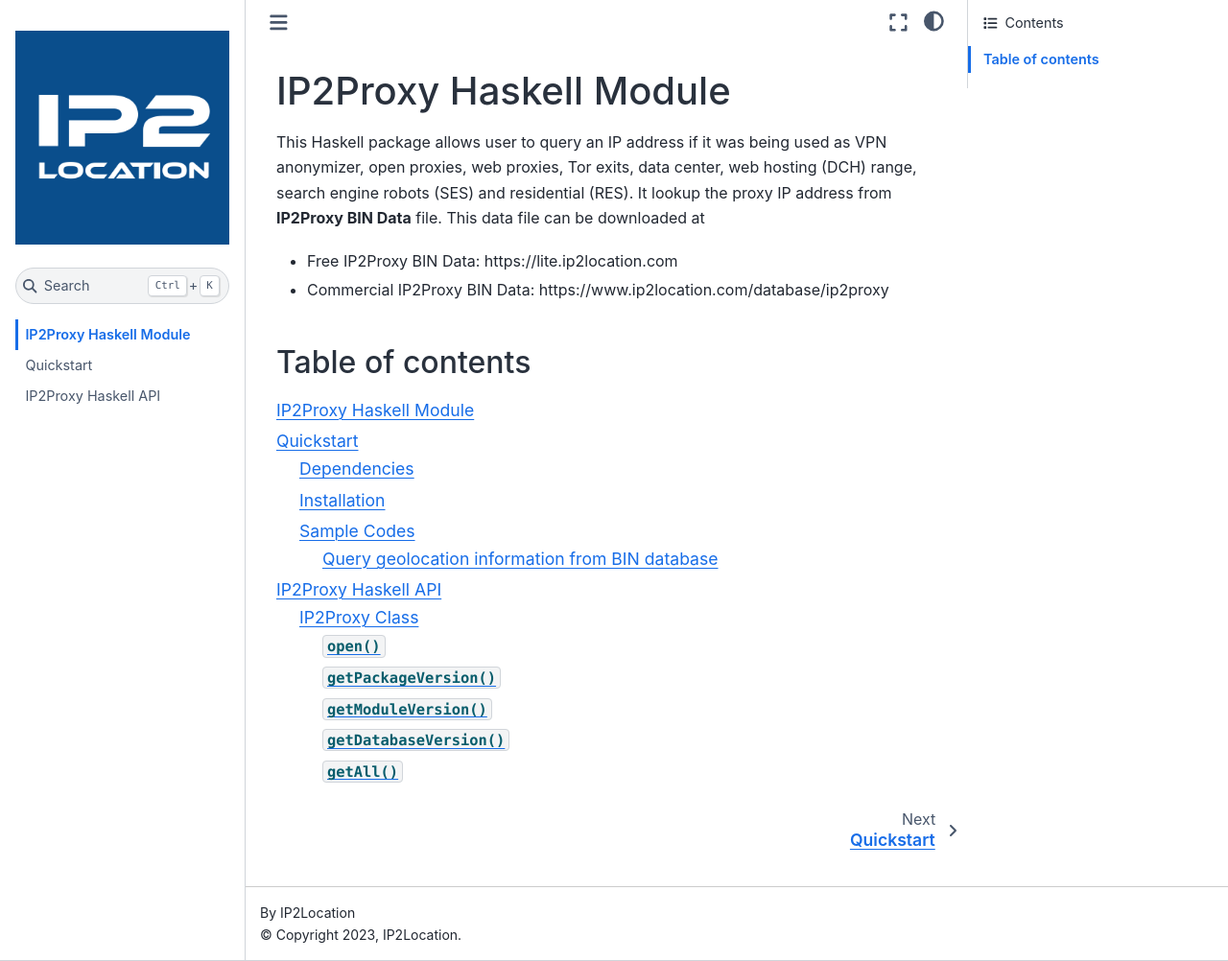
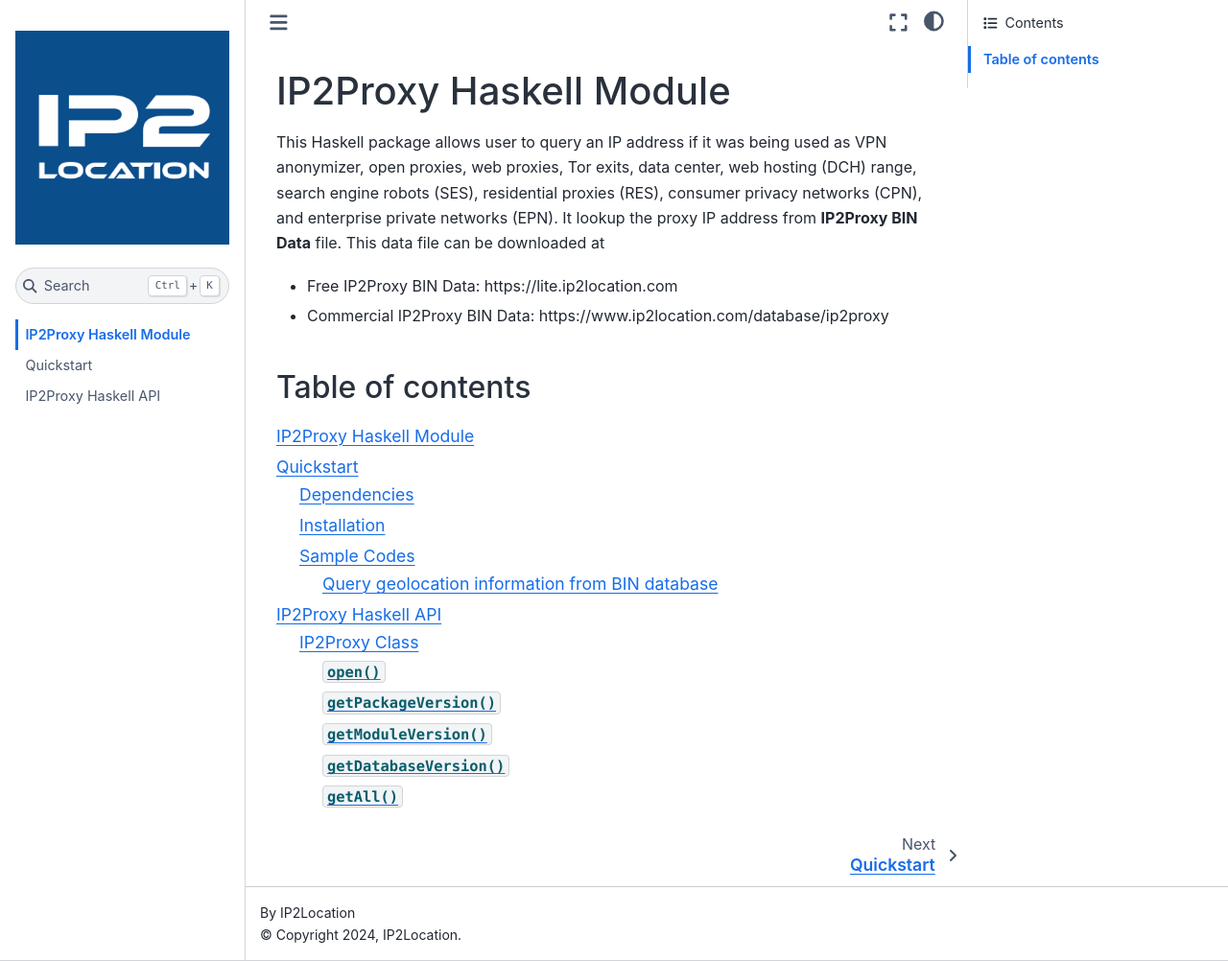
Before and after one commit to ip2location/ip2proxy-haskell, a Sphinx documentation site: the page built from docs/source/index.md, in a window 1280 px wide and 1002 px high. Shown: the whole window at 96% size. Built offline with Sphinx 7.4.7 and the Sphinx Book theme 1.1.4, drawn with Linux system fonts in a browser that asks for light colours.

Commit message:
Update documentation to mention support of CPN and EPN in PX11+

```diff
--- a/docs/source/conf.py
+++ b/docs/source/conf.py
@@ -4,7 +4,7 @@
 # -- Project information
 
 project = 'IP2Proxy Haskell'
-copyright = '2023, IP2Location'
+copyright = '2024, IP2Location'
 author = 'IP2Location'
 
 release = '0.1.0'
--- a/docs/source/index.md
+++ b/docs/source/index.md
@@ -1,6 +1,6 @@
 # IP2Proxy Haskell Module
 
-This Haskell package allows user to query an IP address if it was being used as VPN anonymizer, open proxies, web proxies, Tor exits, data center, web hosting (DCH) range, search engine robots (SES) and residential (RES). It lookup the proxy IP address from **IP2Proxy BIN Data** file. This data file can be downloaded at
+This Haskell package allows user to query an IP address if it was being used as VPN anonymizer, open proxies, web proxies, Tor exits, data center, web hosting (DCH) range, search engine robots (SES), residential proxies (RES), consumer privacy networks (CPN), and enterprise private networks (EPN). It lookup the proxy IP address from **IP2Proxy BIN Data** file. This data file can be downloaded at
 
 * Free IP2Proxy BIN Data: https://lite.ip2location.com
 * Commercial IP2Proxy BIN Data: https://www.ip2location.com/database/ip2proxy
```
Also changed, not shown: README.md (+1 -1 lines).
